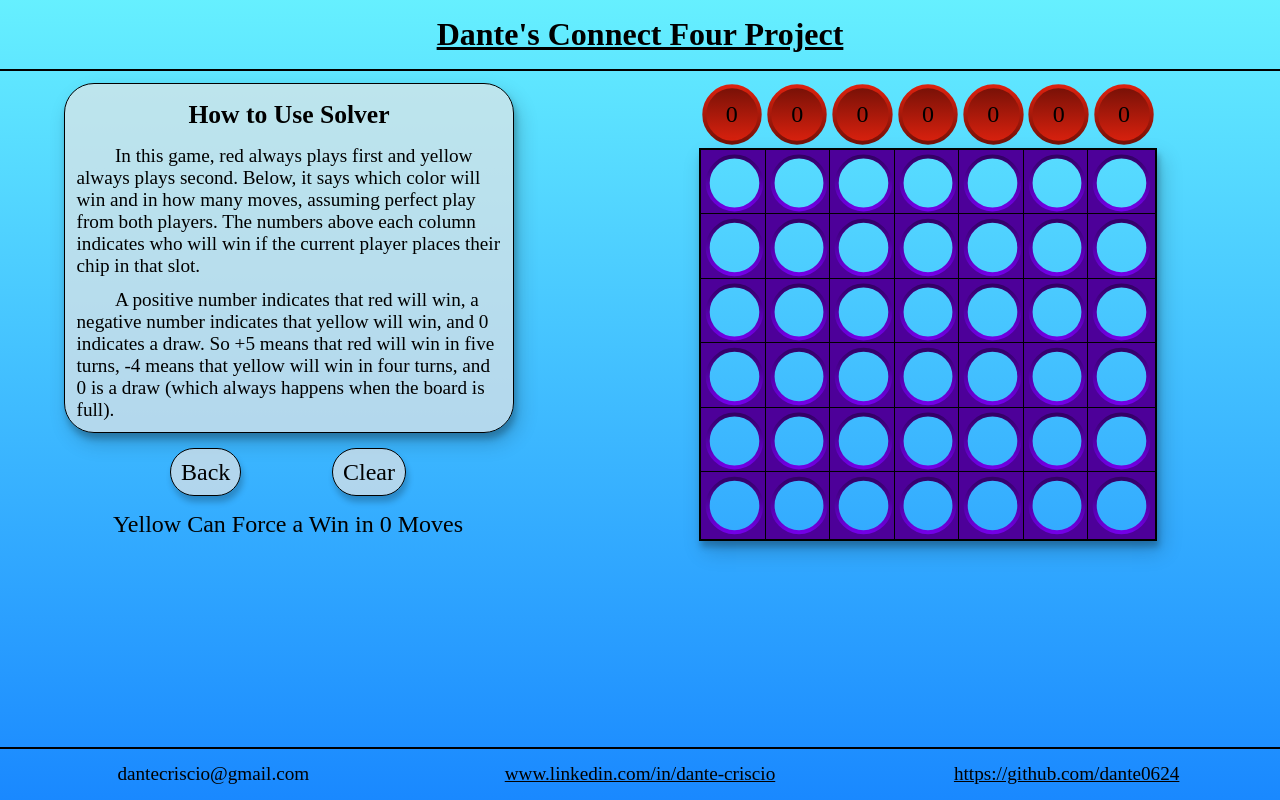
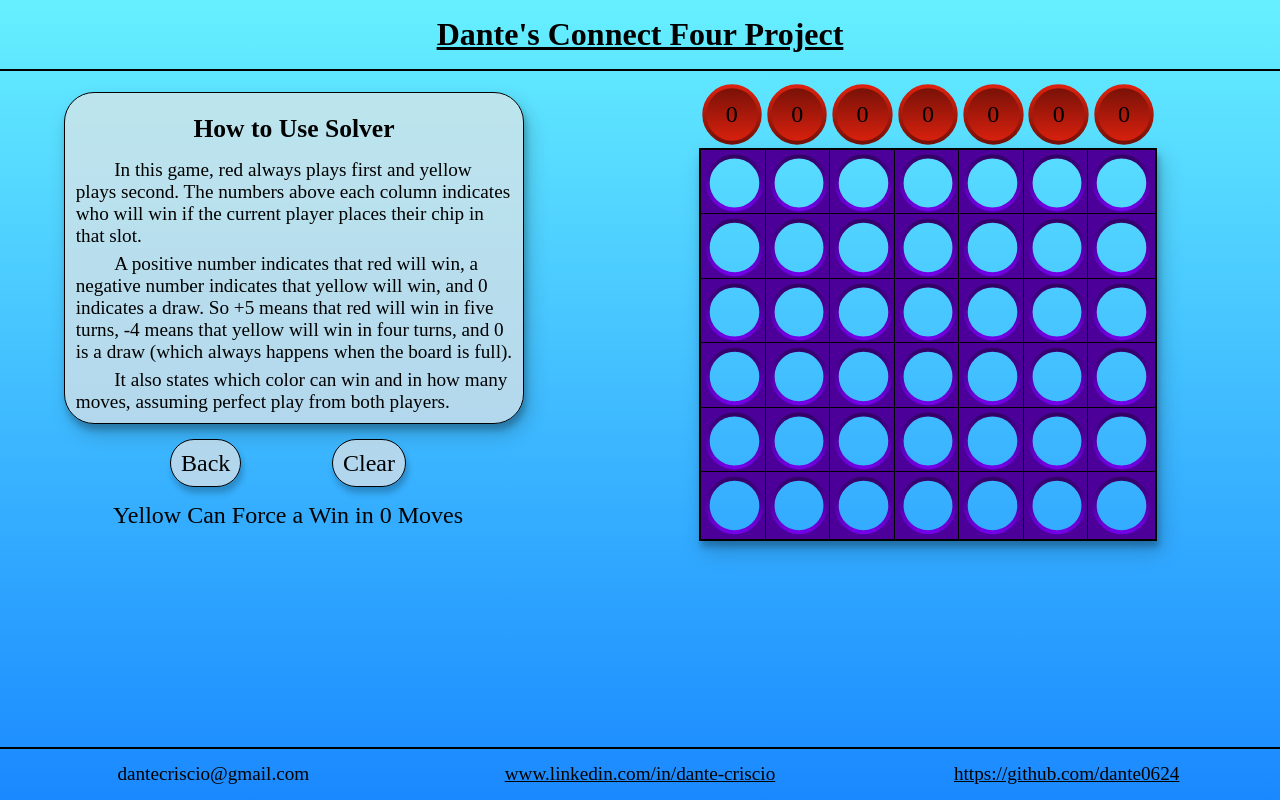
Before and after one commit to dante0624/Connect_Four_Project, a plain HTML site: page src/main/resources/frontEnd/index.html in a window 1280 px wide. Drawn offline with Linux system fonts and the light colour scheme; no server answers.

Commit message:
Small grammer and style changes

```diff
--- a/src/main/resources/frontEnd/index.html
+++ b/src/main/resources/frontEnd/index.html
@@ -19,8 +19,9 @@
 		<div class="side-content-wrapper">
 			<div class="control-description">
 				<h2>How to Use Solver</h2>
-				<p>In this game, red always plays first and yellow always plays second. Below, it says which color will win and in how many moves, assuming perfect play from both players. The numbers above each column indicates who will win if the current player places their chip in that slot.</p>
+				<p>In this game, red always plays first and yellow plays second. The numbers above each column indicates who will win if the current player places their chip in that slot.</p>
 				<p>A positive number indicates that red will win, a negative number indicates that yellow will win, and 0 indicates a draw. So +5 means that red will win in five turns, -4 means that yellow will win in four turns, and 0 is a draw (which always happens when the board is full).</p>
+				<p>It also states which color can win and in how many moves, assuming perfect play from both players.</p>
 			</div>
 			<div class="back-clear">
 				<div class="button" id="back-button">
@@ -30,9 +31,7 @@
 					Clear
 				</div>
 			</div>
-			<div class="position-evaluation" id="position-evaluation">
-				Someone is probably winning.
-			</div>
+			<div class="position-evaluation" id="position-evaluation"></div>
 		</div>
 		<div class="main-content-wrapper">
 			<div class="main-content">
--- a/src/main/resources/frontEnd/mystyle.css
+++ b/src/main/resources/frontEnd/mystyle.css
@@ -29,7 +29,7 @@ p {
 	text-align: left;
 	text-indent: 2em;
 	margin: 0px;
-	padding: 0.6em;
+	padding: 0.3em;
 	padding-top: 0;
 }
 main {
@@ -49,6 +49,7 @@ main {
 	border: 1px solid;
 	border-radius: 30px;
 	background-color: hsla(0, 0%, 90%, 0.7);
+	padding: 5px;
 	width: 100%;
 	box-shadow: 5px 10px 20px rgba(0,0,0,0.19), 2px 6px 6px rgba(0,0,0,0.23);
 }
```
